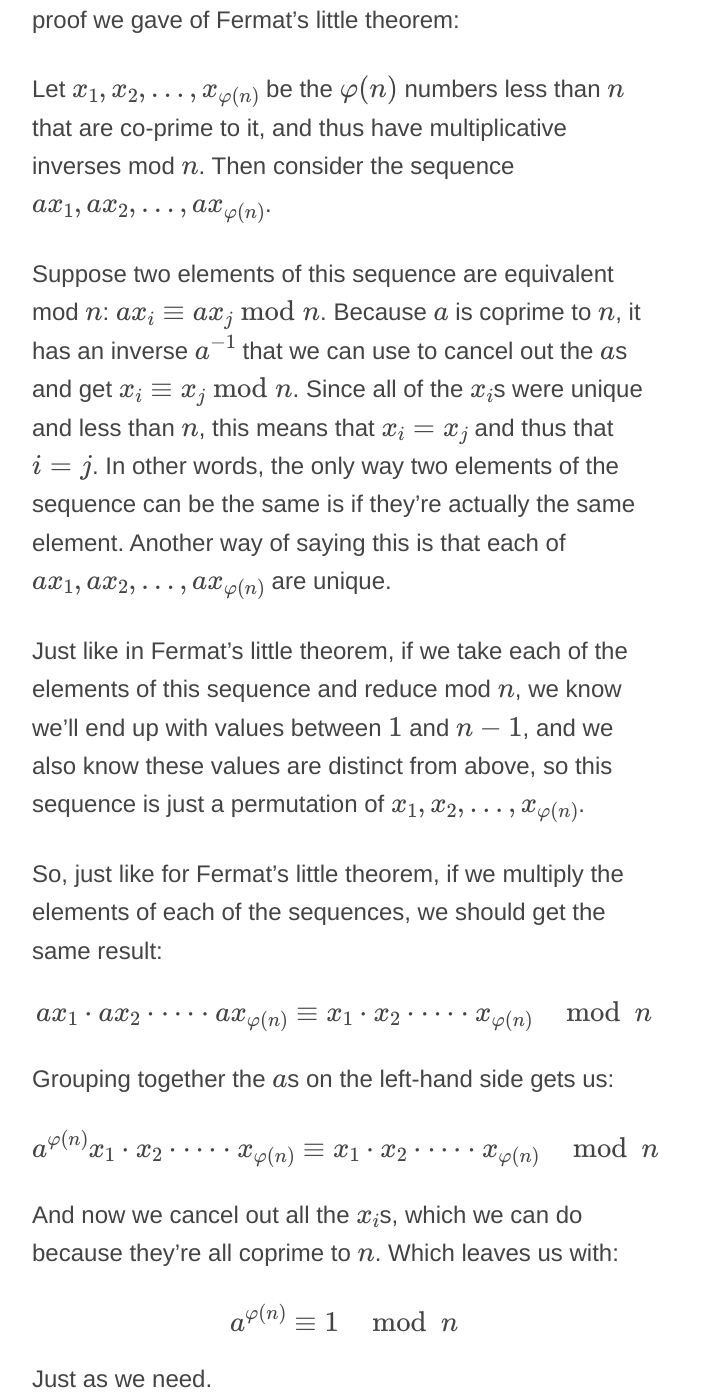
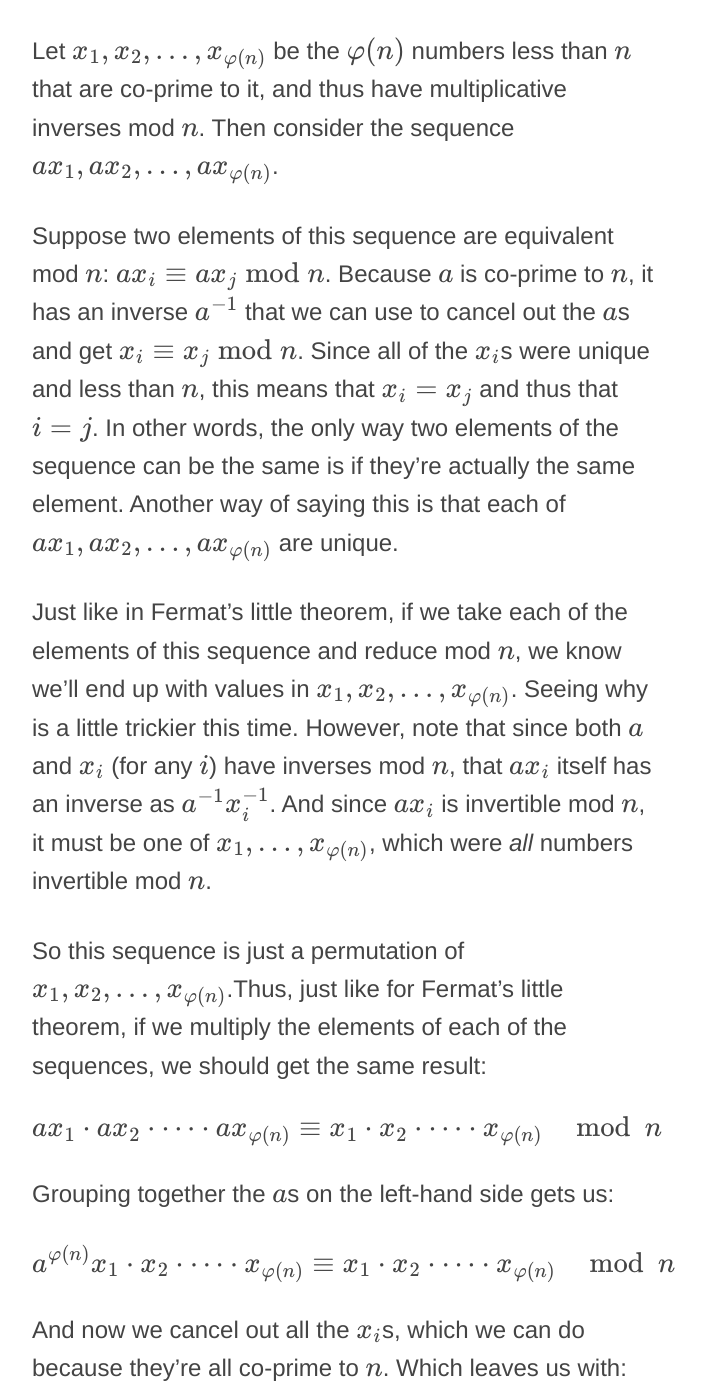
Before and after one commit to AlecBenzer/alecbenzer.github.com, a Jekyll site: the page built from _posts/2014-09-23-how-rsa-works.md, in a window 1280 px wide and 1400 px high, scrolled down 13567 px. Shown: the whole window, without its empty margins (296-1001 px from the left). Built offline with Jekyll 4.4.1, drawn with Linux system fonts in a browser that asks for light colours; formulas are drawn with MathJax 3; some of the changed text lies outside the part shown.

Commit message:
rsa changes

```diff
--- a/_posts/2014-09-23-how-rsa-works.md
+++ b/_posts/2014-09-23-how-rsa-works.md
@@ -139,7 +139,7 @@ Note that what we've proved is just that RSA works, in the sense that when you e
 
 ## Euler's theorem
 
-There's another way of proving RSA's correctness that involves [Euler's theorem]. I'd be remiss if I didn't discuss this as well.
+There's another way of proving RSA's correctness that involves [Euler's theorem] that I want to discuss as well.
 
 ### Euler's totient function
 
@@ -168,11 +168,11 @@ The proof of Euler's theorem is also very similar to the proof we gave of Fermat
 
 Let $x_1, x_2, \dots, x\_{\varphi(n)}$ be the $\varphi(n)$ numbers less than $n$ that are co-prime to it, and thus have multiplicative inverses mod $n$. Then consider the sequence $ax_1, ax_2, \dots, ax\_{\varphi(n)}$.
 
-Suppose two elements of this sequence are equivalent mod $n$: $ax_i \equiv ax_j \bmod{n}$. Because $a$ is coprime to $n$, it has an inverse $a^{-1}$ that we can use to cancel out the $a$s and get $x_i \equiv x_j \bmod{n}$. Since all of the $x_i$s were unique and less than $n$, this means that $x_i = x_j$ and thus that $i = j$. In other words, the only way two elements of the sequence can be the same is if they're actually the same element. Another way of saying this is that each of $ax_1, ax_2, \dots, ax\_{\varphi(n)}$ are unique.
+Suppose two elements of this sequence are equivalent mod $n$: $ax_i \equiv ax_j \bmod{n}$. Because $a$ is co-prime to $n$, it has an inverse $a^{-1}$ that we can use to cancel out the $a$s and get $x_i \equiv x_j \bmod{n}$. Since all of the $x_i$s were unique and less than $n$, this means that $x_i = x_j$ and thus that $i = j$. In other words, the only way two elements of the sequence can be the same is if they're actually the same element. Another way of saying this is that each of $ax_1, ax_2, \dots, ax\_{\varphi(n)}$ are unique.
 
-Just like in Fermat's little theorem, if we take each of the elements of this sequence and reduce mod $n$, we know we'll end up with values between $1$ and $n-1$, and we also know these values are distinct from above, so this sequence is just a permutation of $x_1, x_2, \dots, x_{\varphi(n)}$.
+Just like in Fermat's little theorem, if we take each of the elements of this sequence and reduce mod $n$, we know we'll end up with values in $x_1,x_2,\dots,x\_{\varphi(n)}$. Seeing why is a little trickier this time. However, note that since both $a$ and $x_i$ (for any $i$) have inverses mod $n$, that $ax_i$ itself has an inverse as $a^{-1}x_i^{-1}$. And since $ax_i$ is invertible mod $n$, it must be one of $x_1,\dots,x\_{\varphi(n)}$, which were _all_ numbers invertible mod $n$.
 
-So, just like for Fermat's little theorem, if we multiply the elements of each of the sequences, we should get the same result:
+So this sequence is just a permutation of $x_1, x_2, \dots, x_{\varphi(n)}$.Thus, just like for Fermat's little theorem, if we multiply the elements of each of the sequences, we should get the same result:
 
 $$ ax_1\cdot ax_2 \cdot\dots\cdot ax_{\varphi(n)} \equiv x_1\cdot x_2\cdot\dots\cdot x_{\varphi(n)} \mod{n}$$
 
@@ -180,7 +180,7 @@ Grouping together the $a$s on the left-hand side gets us:
 
 $$ a^{\varphi(n)}x_1\cdot x_2 \cdot\dots\cdot x_{\varphi(n)} \equiv x_1\cdot x_2\cdot\dots\cdot x_{\varphi(n)} \mod{n}$$
 
-And now we cancel out all the $x_i$s, which we can do because they're all coprime to $n$. Which leaves us with:
+And now we cancel out all the $x_i$s, which we can do because they're all co-prime to $n$. Which leaves us with:
 
 $$ a^{\varphi(n)} \equiv 1 \mod{n}$$
 
@@ -204,6 +204,8 @@ Which is exactly what we need.
 
 Note that by using Euler's theorem we proved that $M^{ed} \equiv M \bmod{n}$ directly, as opposed to first proving that $M^{ed} \equiv M$ mod both $p$ and $q$, and arguing that this meant they were equivalent mod $pq = n$.
 
+There's a caveat here that Euler's theorem only applies if $M$ is co-prime to $n$. $n$ is the product of two primes, so most $M$ will be co-prime to it, but in the case that it isn't, we can still rely on the argument we used in the first proof to conclude that RSA will work.
+
 [modular exponentiation]: http://en.wikipedia.org/wiki/Modular_exponentiation
 [prime factorization]: http://en.wikipedia.org/wiki/Prime_factor
 [extended euclidean algorithm]: http://en.wikipedia.org/wiki/Extended_Euclidean_algorithm
--- a/css/style.css
+++ b/css/style.css
@@ -1,5 +1,3 @@
-@import url(http://fonts.googleapis.com/css?family=Roboto:400italic,700italic,400,700);
-
 #content {
   max-width: 26em;
   margin: 0 auto;
```
